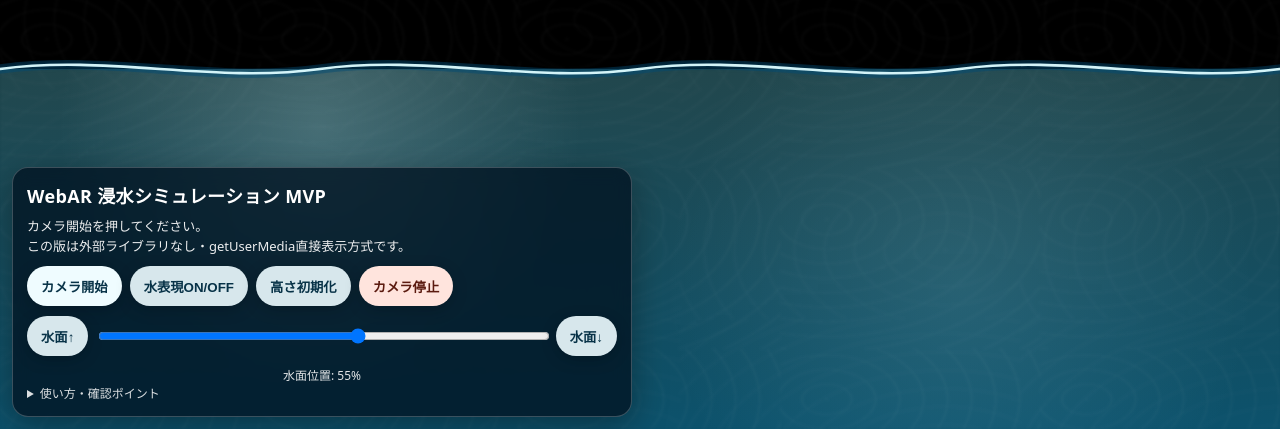
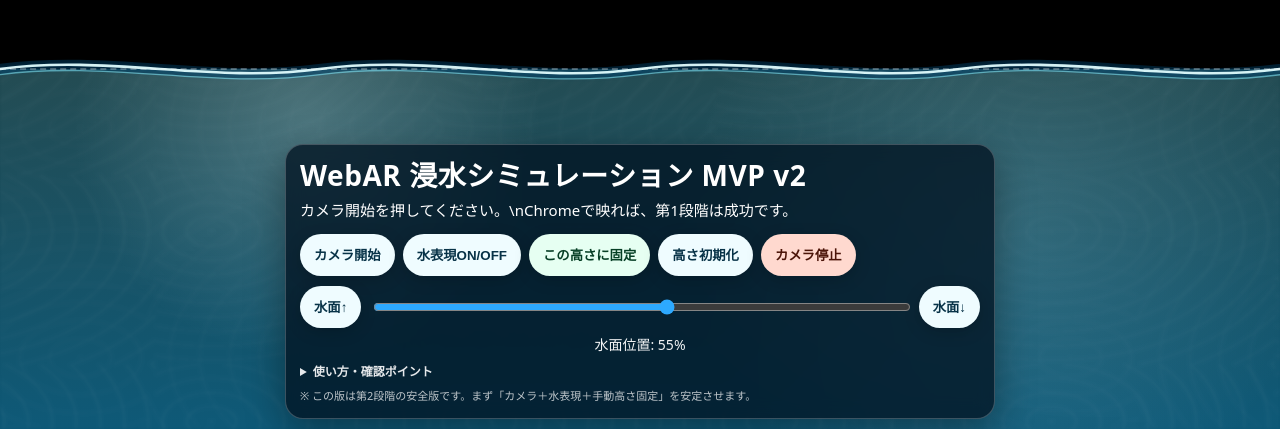
Before and after one commit to MaruNonbe/webar-flood-simulation-mvp, a plain HTML site: page index.html in a window 1280 px wide. Shown: the part 371-800 px from the top of the page. Drawn offline with Linux system fonts and the light colour scheme.

Commit message:
Add files via upload

```diff
--- a/index.html
+++ b/index.html
@@ -3,9 +3,19 @@
 <head>
   <meta charset="UTF-8" />
   <meta name="viewport" content="width=device-width, initial-scale=1.0, viewport-fit=cover" />
-  <title>WebAR 浸水シミュレーション MVP</title>
+  <title>WebAR 浸水シミュレーション MVP v2</title>
 
   <style>
+    :root {
+      --water-top: 55vh;
+      --panel-bg: rgba(0, 18, 32, 0.76);
+      --panel-border: rgba(255, 255, 255, 0.22);
+      --button-bg: #effcff;
+      --button-text: #073247;
+      --water-blue-1: rgba(95, 220, 242, 0.32);
+      --water-blue-2: rgba(18, 139, 188, 0.62);
+    }
+
     html,
     body {
       margin: 0;
@@ -15,8 +25,10 @@
       overflow: hidden;
       background: #000;
       font-family: system-ui, -apple-system, BlinkMacSystemFont, "Hiragino Sans",
-        "Yu Gothic", "YuGothic", sans-serif;
+        "Yu Gothic", "Yu Gothic UI", sans-serif;
       touch-action: none;
+      -webkit-user-select: none;
+      user-select: none;
     }
 
     #camera {
@@ -27,67 +39,75 @@
       object-fit: cover;
       background: #000;
       z-index: 1;
-      opacity: 1;
-      visibility: visible;
+    }
+
+    #camera-placeholder {
+      position: fixed;
+      inset: 0;
+      z-index: 0;
+      background:
+        radial-gradient(circle at 30% 20%, rgba(0, 80, 110, 0.28), transparent 28%),
+        radial-gradient(circle at 70% 60%, rgba(0, 130, 165, 0.22), transparent 34%),
+        #000;
     }
 
     #underwater-overlay {
       position: fixed;
       left: 0;
       right: 0;
-      top: 55vh;
+      top: var(--water-top);
       bottom: 0;
-      height: auto;
+      z-index: 3;
       pointer-events: none;
-      z-index: 3;
       opacity: 1;
       background:
-        radial-gradient(circle at 25% 16%, rgba(230, 255, 255, 0.20), transparent 26%),
-        radial-gradient(circle at 75% 60%, rgba(180, 240, 255, 0.12), transparent 30%),
-        linear-gradient(
-          to bottom,
-          rgba(95, 218, 238, 0.30),
-          rgba(16, 136, 181, 0.58)
-        );
-      backdrop-filter: blur(1.2px) saturate(1.12) contrast(0.94);
-      -webkit-backdrop-filter: blur(1.2px) saturate(1.12) contrast(0.94);
-      transition: opacity 0.25s ease;
+        radial-gradient(circle at 24% 16%, rgba(230, 255, 255, 0.22), transparent 23%),
+        radial-gradient(circle at 78% 44%, rgba(190, 242, 255, 0.16), transparent 31%),
+        linear-gradient(to bottom, var(--water-blue-1), var(--water-blue-2));
+      backdrop-filter: blur(1.15px) saturate(1.15) contrast(0.94);
+      -webkit-backdrop-filter: blur(1.15px) saturate(1.15) contrast(0.94);
+      transition: opacity 0.25s ease, top 0.16s ease;
     }
 
     #caustics-overlay {
       position: fixed;
-      inset: 0;
+      left: 0;
+      right: 0;
+      top: var(--water-top);
+      bottom: 0;
+      z-index: 4;
       pointer-events: none;
-      z-index: 3;
-      opacity: 0.22;
+      opacity: 0.24;
       background-image:
-        repeating-radial-gradient(
-          ellipse at 18% 28%,
-          rgba(255, 255, 255, 0.14) 0 1px,
-          transparent 2px 24px
-        ),
-        repeating-radial-gradient(
-          ellipse at 78% 70%,
-          rgba(255, 255, 255, 0.10) 0 1px,
-          transparent 2px 30px
-        );
-      background-size: 260px 180px, 340px 230px;
-      filter: blur(1.3px);
+        repeating-radial-gradient(ellipse at 20% 30%, rgba(255,255,255,0.18) 0 1px, transparent 2px 24px),
+        repeating-radial-gradient(ellipse at 80% 70%, rgba(255,255,255,0.10) 0 1px, transparent 2px 30px);
+      background-size: 280px 190px, 330px 230px;
+      filter: blur(1.4px);
       mix-blend-mode: screen;
-      transition: opacity 0.25s ease;
+      animation: causticsMove 9s linear infinite;
+      transition: opacity 0.25s ease, top 0.16s ease;
+    }
+
+    @keyframes causticsMove {
+      from {
+        background-position: 0 0, 0 0;
+      }
+      to {
+        background-position: 280px 190px, -330px 230px;
+      }
     }
 
     #water-line {
       position: fixed;
       left: 0;
       right: 0;
-      top: 55vh;
-      height: 64px;
-      transform: translateY(-32px);
+      top: var(--water-top);
+      height: 70px;
+      transform: translateY(-35px);
+      z-index: 5;
       pointer-events: none;
-      z-index: 4;
       opacity: 1;
-      transition: opacity 0.25s ease;
+      transition: opacity 0.25s ease, top 0.16s ease;
     }
 
     #water-line svg {
@@ -96,60 +116,107 @@
       height: 100%;
     }
 
-    #wave-back {
+    #wave-shadow {
       fill: none;
-      stroke: rgba(0, 75, 115, 0.42);
-      stroke-width: 14;
+      stroke: rgba(0, 58, 92, 0.50);
+      stroke-width: 16;
       stroke-linecap: round;
-      stroke-linejoin: round;
     }
 
-    #wave-front {
+    #wave-highlight {
       fill: none;
-      stroke: rgba(220, 252, 255, 0.96);
+      stroke: rgba(226, 254, 255, 0.94);
       stroke-width: 4;
       stroke-linecap: round;
-      stroke-linejoin: round;
-      filter: drop-shadow(0 1px 3px rgba(0, 78, 120, 0.70));
+      filter: drop-shadow(0 2px 4px rgba(0, 80, 130, 0.62));
+    }
+
+    #wave-thin {
+      fill: none;
+      stroke: rgba(130, 235, 255, 0.56);
+      stroke-width: 2;
+      stroke-linecap: round;
+      transform: translateY(9px);
+    }
+
+    #water-depth-guide {
+      position: fixed;
+      left: 0;
+      right: 0;
+      top: var(--water-top);
+      z-index: 6;
+      transform: translateY(-1px);
+      border-top: 2px dashed rgba(255, 255, 255, 0.72);
+      pointer-events: none;
+      opacity: 0.4;
+    }
+
+    #fixed-badge {
+      position: fixed;
+      right: 12px;
+      top: calc(var(--water-top) - 52px);
+      z-index: 7;
+      background: rgba(0, 40, 60, 0.72);
+      border: 1px solid rgba(255, 255, 255, 0.28);
+      color: white;
+      border-radius: 999px;
+      padding: 6px 10px;
+      font-size: 12px;
+      font-weight: 800;
+      opacity: 0;
+      pointer-events: none;
+      transition: opacity 0.2s ease, top 0.16s ease;
+    }
+
+    body.is-fixed #fixed-badge {
+      opacity: 1;
+    }
+
+    body.water-off #underwater-overlay,
+    body.water-off #caustics-overlay,
+    body.water-off #water-line,
+    body.water-off #water-depth-guide {
+      opacity: 0;
     }
 
     #ui-panel {
       position: fixed;
-      left: max(12px, env(safe-area-inset-left));
-      right: max(12px, env(safe-area-inset-right));
-      bottom: max(12px, env(safe-area-inset-bottom));
+      left: max(10px, env(safe-area-inset-left));
+      right: max(10px, env(safe-area-inset-right));
+      bottom: max(10px, env(safe-area-inset-bottom));
       z-index: 9999;
       color: #fff;
-      background: rgba(0, 18, 32, 0.76);
-      border: 1px solid rgba(255, 255, 255, 0.22);
-      border-radius: 16px;
+      background: var(--panel-bg);
+      border: 1px solid var(--panel-border);
+      border-radius: 18px;
       padding: 14px;
-      box-shadow: 0 10px 34px rgba(0, 0, 0, 0.35);
-      backdrop-filter: blur(8px);
-      -webkit-backdrop-filter: blur(8px);
-      max-width: 620px;
-      box-sizing: border-box;
+      box-shadow: 0 12px 38px rgba(0, 0, 0, 0.36);
+      backdrop-filter: blur(9px);
+      -webkit-backdrop-filter: blur(9px);
+      max-width: 680px;
+      margin-inline: auto;
     }
 
     #title {
-      font-size: 18px;
-      font-weight: 800;
+      font-size: clamp(18px, 4.8vw, 28px);
+      line-height: 1.15;
+      font-weight: 900;
       margin-bottom: 8px;
       letter-spacing: 0.02em;
     }
 
     #status {
-      font-size: 13px;
-      line-height: 1.55;
+      font-size: clamp(12px, 3.3vw, 15px);
+      line-height: 1.48;
       white-space: pre-wrap;
-      margin-bottom: 10px;
-      color: rgba(255, 255, 255, 0.92);
+      margin-bottom: 12px;
     }
 
     #buttons {
       display: flex;
       gap: 8px;
       flex-wrap: wrap;
+      align-items: center;
       margin-bottom: 10px;
     }
 
@@ -158,114 +225,132 @@
       border: 0;
       border-radius: 999px;
       padding: 10px 14px;
-      font-weight: 800;
-      color: #073247;
-      background: #effcff;
-      box-shadow: 0 4px 16px rgba(0, 0, 0, 0.20);
-      min-height: 40px;
+      font-weight: 900;
+      color: var(--button-text);
+      background: var(--button-bg);
+      box-shadow: 0 4px 16px rgba(0, 0, 0, 0.18);
+      min-height: 42px;
     }
 
-    button.secondary {
-      background: #d7e7ec;
+    button.warn {
+      background: #ffd9cf;
+      color: #4b1408;
     }
 
-    button.danger {
-      background: #ffe4dd;
-      color: #5b1a0f;
+    button.fixed {
+      background: #e6fff2;
+      color: #063f25;
     }
 
-    #height-control {
+    button:active {
+      transform: translateY(1px);
+    }
+
+    button:disabled {
+      opacity: 0.45;
+      transform: none;
+    }
+
+    #height-controls {
       display: grid;
       grid-template-columns: auto 1fr auto;
-      gap: 8px;
+      gap: 10px;
       align-items: center;
-      margin: 6px 0 10px;
+      margin-top: 10px;
     }
 
-    #water-height-slider {
+    input[type="range"] {
       width: 100%;
+      accent-color: #2da9ff;
     }
 
     #height-label {
-      font-size: 12px;
-      color: rgba(255, 255, 255, 0.88);
       text-align: center;
-      white-space: nowrap;
+      font-size: 14px;
+      margin-top: 6px;
+      opacity: 0.95;
     }
 
-    details {
+    #help {
+      margin-top: 8px;
       font-size: 12px;
-      color: rgba(255, 255, 255, 0.86);
+      color: rgba(255, 255, 255, 0.9);
     }
 
-    summary {
+    #help summary {
       cursor: pointer;
+      font-weight: 700;
     }
 
-    ol,
-    ul {
+    #help ol {
       margin: 6px 0 0 20px;
       padding: 0;
+      line-height: 1.5;
     }
 
-    code {
-      color: #dffaff;
+    #notice {
+      margin-top: 8px;
+      font-size: 11px;
+      line-height: 1.5;
+      color: rgba(255,255,255,0.74);
     }
   </style>
 </head>
 
 <body>
+  <div id="camera-placeholder" aria-hidden="true"></div>
   <video id="camera" autoplay muted playsinline webkit-playsinline></video>
 
   <div id="underwater-overlay" aria-hidden="true"></div>
   <div id="caustics-overlay" aria-hidden="true"></div>
 
   <div id="water-line" aria-hidden="true">
-    <svg viewBox="0 0 1200 96" preserveAspectRatio="none">
-      <path
-        id="wave-back"
-        d="M0,48 C100,26 200,70 300,48 C400,26 500,70 600,48 C700,26 800,70 900,48 C1000,26 1100,70 1200,48"
-      ></path>
-      <path
-        id="wave-front"
-        d="M0,48 C100,26 200,70 300,48 C400,26 500,70 600,48 C700,26 800,70 900,48 C1000,26 1100,70 1200,48"
-      ></path>
+    <svg viewBox="0 0 1200 110" preserveAspectRatio="none">
+      <path id="wave-shadow" d="M0,55 C100,32 200,78 300,55 C400,32 500,78 600,55 C700,32 800,78 900,55 C1000,32 1100,78 1200,55"></path>
+      <path id="wave-highlight" d="M0,55 C100,32 200,78 300,55 C400,32 500,78 600,55 C700,32 800,78 900,55 C1000,32 1100,78 1200,55"></path>
+      <path id="wave-thin" d="M0,55 C100,32 200,78 300,55 C400,32 500,78 600,55 C700,32 800,78 900,55 C1000,32 1100,78 1200,55"></path>
     </svg>
   </div>
 
-  <div id="ui-panel">
-    <div id="title">WebAR 浸水シミュレーション MVP</div>
-    <div id="status">カメラ開始を押してください。HTTPSのURLで開く必要があります。</div>
+  <div id="water-depth-guide" aria-hidden="true"></div>
+  <div id="fixed-badge">水面高さ 固定中</div>
+
+  <main id="ui-panel">
+    <div id="title">WebAR 浸水シミュレーション MVP v2</div>
+    <div id="status">カメラ開始を押してください。
+Chromeで映れば、第1段階は成功です。</div>
 
     <div id="buttons">
       <button id="start-camera" type="button">カメラ開始</button>
-      <button id="toggle-water" class="secondary" type="button">水表現ON/OFF</button>
-      <button id="reset-height" class="secondary" type="button">高さ初期化</button>
-      <button id="stop-camera" class="danger" type="button">カメラ停止</button>
+      <button id="toggle-water" type="button">水表現ON/OFF</button>
+      <button id="fix-height" class="fixed" type="button">この高さに固定</button>
+      <button id="reset-height" type="button">高さ初期化</button>
+      <button id="stop-camera" class="warn" type="button">カメラ停止</button>
     </div>
 
-    <div id="height-control">
-      <button id="height-up" class="secondary" type="button">水面↑</button>
-      <input id="water-height-slider" type="range" min="18" max="82" value="55" step="1" />
-      <button id="height-down" class="secondary" type="button">水面↓</button>
+    <div id="height-controls">
+      <button id="water-up" type="button">水面↑</button>
+      <input id="height-slider" type="range" min="15" max="88" step="1" value="55" />
+      <button id="water-down" type="button">水面↓</button>
     </div>
 
     <div id="height-label">水面位置: 55%</div>
 
-    <details>
+    <details id="help">
       <summary>使い方・確認ポイント</summary>
       <ol>
-        <li>GitHub PagesなどのHTTPS URLで開きます。</li>
+        <li>スマホのChromeまたはSafariでHTTPSのGitHub Pages URLを開きます。</li>
         <li>「カメラ開始」を押し、カメラを許可します。</li>
-        <li>水面スライダーまたは水面↑↓で、水面高さを調整します。</li>
-        <li>水表現ON/OFFで、水色フィルターと波線を切り替えます。</li>
+        <li>水面ラインを浸水高さ標識の波マークに合わせます。</li>
+        <li>「この高さに固定」を押すと、現在の水面位置を保存します。</li>
+        <li>このv2ではMindAR/Three.jsは使っていません。黒画面回避を優先した手動高さ固定版です。</li>
       </ol>
-      <ul>
-        <li>この第1段階では、MindAR・AR.js・Three.js・画像マーカー認識は使っていません。</li>
-        <li>まずカメラ映像が確実に表示されることを優先しています。</li>
-      </ul>
     </details>
+
+    <div id="notice">
+      ※ この版は第2段階の安全版です。まず「カメラ＋水表現＋手動高さ固定」を安定させます。
     </div>
+  </main>
 
   <script>
     const video = document.getElementById("camera");
@@ -273,125 +358,146 @@
     const startCameraButton = document.getElementById("start-camera");
     const stopCameraButton = document.getElementById("stop-camera");
     const toggleWaterButton = document.getElementById("toggle-water");
+    const fixHeightButton = document.getElementById("fix-height");
     const resetHeightButton = document.getElementById("reset-height");
-    const heightUpButton = document.getElementById("height-up");
-    const heightDownButton = document.getElementById("height-down");
-    const slider = document.getElementById("water-height-slider");
+    const waterUpButton = document.getElementById("water-up");
+    const waterDownButton = document.getElementById("water-down");
+    const heightSlider = document.getElementById("height-slider");
     const heightLabel = document.getElementById("height-label");
-    const underwaterOverlay = document.getElementById("underwater-overlay");
-    const causticsOverlay = document.getElementById("caustics-overlay");
-    const waterLine = document.getElementById("water-line");
-    const waveBack = document.getElementById("wave-back");
-    const waveFront = document.getElementById("wave-front");
+    const waveShadow = document.getElementById("wave-shadow");
+    const waveHighlight = document.getElementById("wave-highlight");
+    const waveThin = document.getElementById("wave-thin");
 
-    let currentStream = null;
+    const STORAGE_KEY = "webarFloodStableMvpV2";
+    let stream = null;
     let waterVisible = true;
+    let waterPercent = 55;
+    let waterFixed = false;
     let waveStarted = false;
 
-    function setStatus(text) {
+    loadState();
+    applyWaterLevel();
+    updateWaterVisibility();
+    updateStatus("カメラ開始を押してください。\\nChromeで映れば、第1段階は成功です。");
+
+    function updateStatus(text) {
       statusEl.textContent = text;
     }
 
-    function isSecureContextForCamera() {
-      return window.isSecureContext || location.protocol === "https:" || location.hostname === "localhost";
+    function loadState() {
+      try {
+        const raw = localStorage.getItem(STORAGE_KEY);
+        if (!raw) return;
+        const state = JSON.parse(raw);
+        if (Number.isFinite(state.waterPercent)) {
+          waterPercent = clamp(state.waterPercent, 15, 88);
+          heightSlider.value = String(waterPercent);
+        }
+        waterVisible = state.waterVisible !== false;
+        waterFixed = !!state.waterFixed;
+      } catch (error) {
+        console.warn("localStorage load failed", error);
+      }
+    }
+
+    function saveState() {
+      try {
+        localStorage.setItem(
+          STORAGE_KEY,
+          JSON.stringify({
+            waterPercent,
+            waterVisible,
+            waterFixed
+          })
+        );
+      } catch (error) {
+        console.warn("localStorage save failed", error);
+      }
     }
 
     async function startCamera() {
-      setStatus("カメラ起動中です。許可を求められたら許可してください。");
+      updateStatus("カメラ起動中です。許可を求められたら許可してください。");
 
       try {
-        if (!isSecureContextForCamera()) {
-          throw new Error("HTTPSではありません。GitHub Pagesなどのhttps://で開いてください。");
+        if (!window.isSecureContext) {
+          throw new Error("HTTPSではありません。GitHub PagesなどHTTPSのURLで開いてください。");
         }
 
         if (!navigator.mediaDevices || !navigator.mediaDevices.getUserMedia) {
-          throw new Error("このブラウザは getUserMedia に対応していません。iPhoneはSafari、AndroidはChromeで確認してください。");
+          throw new Error("このブラウザは getUserMedia に対応していません。");
         }
 
         stopCamera();
 
-        let stream;
-
-        try {
-          stream = await navigator.mediaDevices.getUserMedia({
+        const constraints = {
           video: {
             facingMode: { ideal: "environment" },
             width: { ideal: 1280 },
             height: { ideal: 720 }
           },
           audio: false
-          });
-        } catch (firstError) {
-          console.warn("Back camera request failed. Retrying with basic video constraint.", firstError);
-          stream = await navigator.mediaDevices.getUserMedia({
-            video: true,
-            audio: false
-          });
-        }
+        };
 
-        currentStream = stream;
+        stream = await navigator.mediaDevices.getUserMedia(constraints);
+
         video.srcObject = stream;
-        video.setAttribute("autoplay", "true");
-        video.setAttribute("muted", "true");
         video.setAttribute("playsinline", "true");
         video.setAttribute("webkit-playsinline", "true");
         video.muted = true;
-        video.playsInline = true;
+        video.autoplay = true;
 
         await video.play();
-
-        waterVisible = true;
-        updateWaterVisibility();
-        updateWaterHeight(Number(slider.value));
 
         if (!waveStarted) {
           waveStarted = true;
           requestAnimationFrame(animateWave);
         }
 
-        setStatus(
-          "カメラ映像を取得しました。\n" +
-          "映像が見えていれば、第1段階は成功です。\n\n" +
+        updateStatus(
+          "カメラ映像を取得しました。\\n" +
+          "映像が見えていれば、第2段階の土台は成功です。\\n\\n" +
           getVideoDebugText()
         );
       } catch (error) {
-        console.error(error);
-        setStatus(buildCameraErrorMessage(error));
+        updateStatus(
+          "カメラ起動に失敗しました。\\n\\n" +
+          explainCameraError(error)
+        );
       }
     }
 
     function stopCamera() {
-      if (currentStream) {
-        currentStream.getTracks().forEach((track) => track.stop());
-        currentStream = null;
+      if (stream) {
+        stream.getTracks().forEach((track) => track.stop());
+        stream = null;
       }
+
+      if (video.srcObject) {
         video.srcObject = null;
       }
+    }
 
-    function buildCameraErrorMessage(error) {
-      const name = error && error.name ? error.name : "UnknownError";
+    function explainCameraError(error) {
+      const name = error && error.name ? error.name : "";
       const message = error && error.message ? error.message : String(error);
 
-      let hint = "";
-
-      if (name === "NotAllowedError" || name === "PermissionDeniedError") {
-        hint = "カメラ許可が拒否されています。Safari/Chromeのサイト設定でカメラを許可してください。";
-      } else if (name === "NotFoundError" || name === "DevicesNotFoundError") {
-        hint = "使用できるカメラが見つかりません。別のブラウザや端末で確認してください。";
-      } else if (name === "NotReadableError" || name === "TrackStartError") {
-        hint = "他のアプリがカメラを使用中の可能性があります。カメラアプリ等を閉じて再試行してください。";
-      } else if (!isSecureContextForCamera()) {
-        hint = "HTTPSではありません。GitHub Pagesの https:// URLで開いてください。";
-      } else {
-        hint = "ページを再読み込みし、カメラ許可とHTTPSを確認してください。";
+      if (name === "NotAllowedError") {
+        return "カメラ許可が拒否されています。\\nブラウザのサイト設定でカメラを許可してください。\\n\\n" + message;
       }
 
-      return (
-        "カメラ起動に失敗しました。\n\n" +
-        "原因: " + name + "\n" +
-        "詳細: " + message + "\n\n" +
-        "対処: " + hint
-      );
+      if (name === "NotFoundError") {
+        return "カメラが見つかりません。\\n別ブラウザまたは端末で確認してください。\\n\\n" + message;
+      }
+
+      if (name === "NotReadableError") {
+        return "カメラを読み取れません。\\n他のアプリがカメラを使用していないか確認してください。\\n\\n" + message;
+      }
+
+      if (!window.isSecureContext) {
+        return "HTTPSではありません。\\nGitHub Pagesの https:// で始まるURLを開いてください。\\n\\n" + message;
+      }
+
+      return message;
     }
 
     function getVideoDebugText() {
@@ -401,34 +507,66 @@
         "videoSize: " + video.videoWidth + " x " + video.videoHeight,
         "paused: " + video.paused,
         "srcObject: " + (video.srcObject ? "あり" : "なし"),
-        "secureContext: " + (isSecureContextForCamera() ? "OK" : "NG")
-      ].join("\n");
+        "secureContext: " + (window.isSecureContext ? "OK" : "NG"),
+        "水面固定: " + (waterFixed ? "ON" : "OFF")
+      ].join("\\n");
+    }
+
+    function setWaterPercent(nextValue) {
+      waterPercent = clamp(Number(nextValue), 15, 88);
+      heightSlider.value = String(waterPercent);
+      applyWaterLevel();
+      saveState();
+    }
+
+    function applyWaterLevel() {
+      document.documentElement.style.setProperty("--water-top", waterPercent + "vh");
+      heightLabel.textContent = "水面位置: " + waterPercent + "%";
+      document.body.classList.toggle("is-fixed", waterFixed);
     }
 
     function updateWaterVisibility() {
-      const opacity = waterVisible ? "1" : "0";
-      underwaterOverlay.style.opacity = opacity;
-      waterLine.style.opacity = opacity;
-      causticsOverlay.style.opacity = waterVisible ? "0.22" : "0";
+      document.body.classList.toggle("water-off", !waterVisible);
+      saveState();
     }
 
-    function updateWaterHeight(percent) {
-      const clamped = Math.max(18, Math.min(82, percent));
-      slider.value = String(clamped);
-      waterLine.style.top = clamped + "vh";
-      underwaterOverlay.style.top = clamped + "vh";
-      heightLabel.textContent = "水面位置: " + clamped + "%";
+    function fixHeight() {
+      waterFixed = !waterFixed;
+      document.body.classList.toggle("is-fixed", waterFixed);
+      fixHeightButton.textContent = waterFixed ? "固定解除" : "この高さに固定";
+      saveState();
+
+      updateStatus(
+        (waterFixed ? "水面高さを固定しました。" : "水面高さの固定を解除しました。") +
+        "\\n現在の水面位置: " + waterPercent + "%\\n\\n" +
+        getVideoDebugText()
+      );
+    }
+
+    function resetHeight() {
+      waterPercent = 55;
+      waterFixed = false;
+      heightSlider.value = "55";
+      fixHeightButton.textContent = "この高さに固定";
+      applyWaterLevel();
+      saveState();
+
+      updateStatus("水面高さを初期化しました。\\n現在の水面位置: 55%");
     }
 
     function animateWave(time) {
       const t = time * 0.001;
-      const d = buildWavePath(1200, 96, 10, t);
-      waveBack.setAttribute("d", d);
-      waveFront.setAttribute("d", d);
+      const d1 = buildWavePath(1200, 110, 11, t, 1.35);
+      const d2 = buildWavePath(1200, 110, 7, t + 1.3, 1.1);
+
+      waveShadow.setAttribute("d", d1);
+      waveHighlight.setAttribute("d", d1);
+      waveThin.setAttribute("d", d2);
+
       requestAnimationFrame(animateWave);
     }
 
-    function buildWavePath(width, height, amp, phase) {
+    function buildWavePath(width, height, amp, phase, speed) {
       const mid = height / 2;
       const step = 120;
       let d = "M0," + mid;
@@ -436,52 +574,49 @@
       for (let x = 0; x <= width; x += step) {
         const x1 = x + step / 2;
         const x2 = x + step;
-        const y1 = mid + Math.sin((x / width) * Math.PI * 4 + phase * 1.4) * amp;
-        const y2 = mid + Math.sin((x2 / width) * Math.PI * 4 + phase * 1.4) * amp;
+        const y1 = mid + Math.sin((x / width) * Math.PI * 4 + phase * speed) * amp;
+        const y2 = mid + Math.sin((x2 / width) * Math.PI * 4 + phase * speed) * amp;
         d += " Q" + x1 + "," + y1 + " " + x2 + "," + y2;
       }
 
       return d;
     }
 
+    function clamp(value, min, max) {
+      return Math.max(min, Math.min(max, value));
+    }
+
     startCameraButton.addEventListener("click", startCamera);
 
     stopCameraButton.addEventListener("click", () => {
       stopCamera();
-      setStatus("カメラを停止しました。再開する場合はカメラ開始を押してください。");
+      updateStatus("カメラを停止しました。");
     });
 
     toggleWaterButton.addEventListener("click", () => {
       waterVisible = !waterVisible;
       updateWaterVisibility();
+      updateStatus("水表現: " + (waterVisible ? "ON" : "OFF"));
     });
 
-    resetHeightButton.addEventListener("click", () => {
-      updateWaterHeight(55);
-      setStatus("水面位置を初期値55%に戻しました。");
+    fixHeightButton.addEventListener("click", fixHeight);
+    resetHeightButton.addEventListener("click", resetHeight);
+
+    waterUpButton.addEventListener("click", () => {
+      setWaterPercent(waterPercent - 2);
+      updateStatus("水面を上げました。\\n現在の水面位置: " + waterPercent + "%");
     });
 
-    heightUpButton.addEventListener("click", () => {
-      updateWaterHeight(Number(slider.value) - 3);
+    waterDownButton.addEventListener("click", () => {
+      setWaterPercent(waterPercent + 2);
+      updateStatus("水面を下げました。\\n現在の水面位置: " + waterPercent + "%");
     });
 
-    heightDownButton.addEventListener("click", () => {
-      updateWaterHeight(Number(slider.value) + 3);
+    heightSlider.addEventListener("input", () => {
+      setWaterPercent(Number(heightSlider.value));
     });
 
-    slider.addEventListener("input", () => {
-      updateWaterHeight(Number(slider.value));
-    });
-
-    window.addEventListener("pagehide", stopCamera);
-
-    updateWaterHeight(Number(slider.value));
-    updateWaterVisibility();
-
-    setStatus(
-      "カメラ開始を押してください。\n" +
-      "この版は外部ライブラリなし・getUserMedia直接表示方式です。"
-    );
+    fixHeightButton.textContent = waterFixed ? "固定解除" : "この高さに固定";
   </script>
 </body>
 </html>
```
Also changed, not shown: 1 other file. Lines whose indentation alone changed are shown as unchanged.
